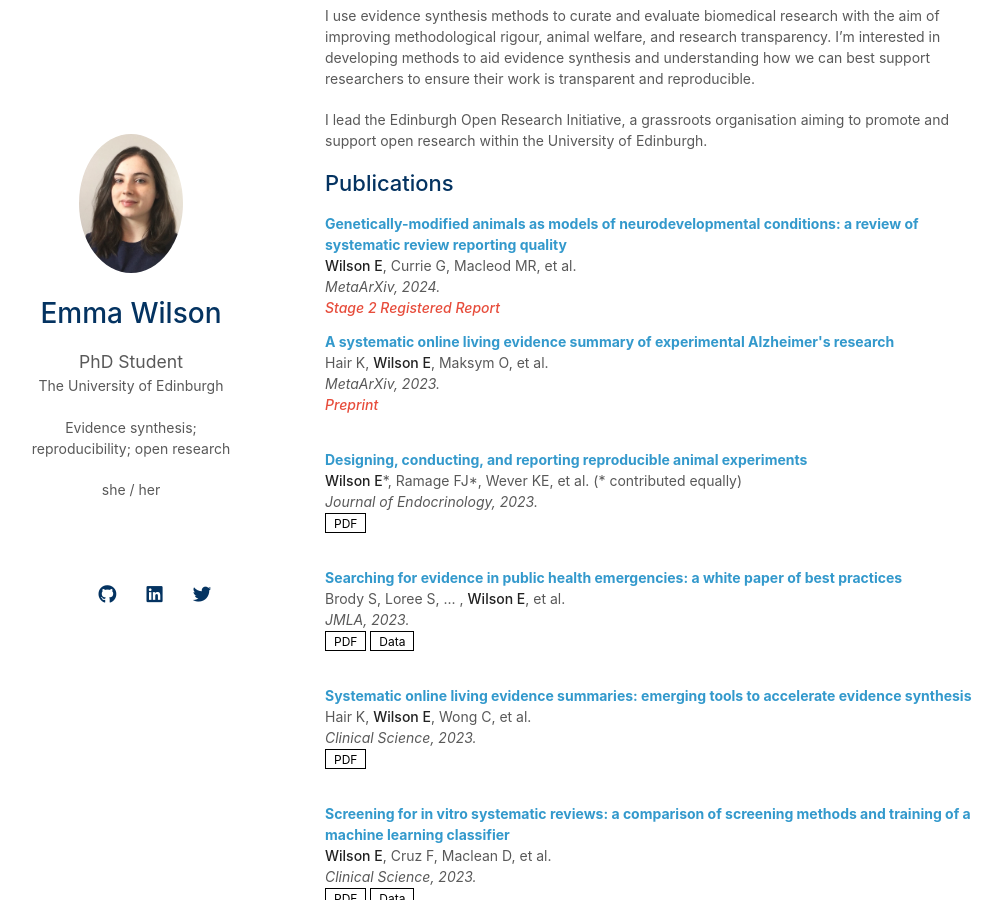
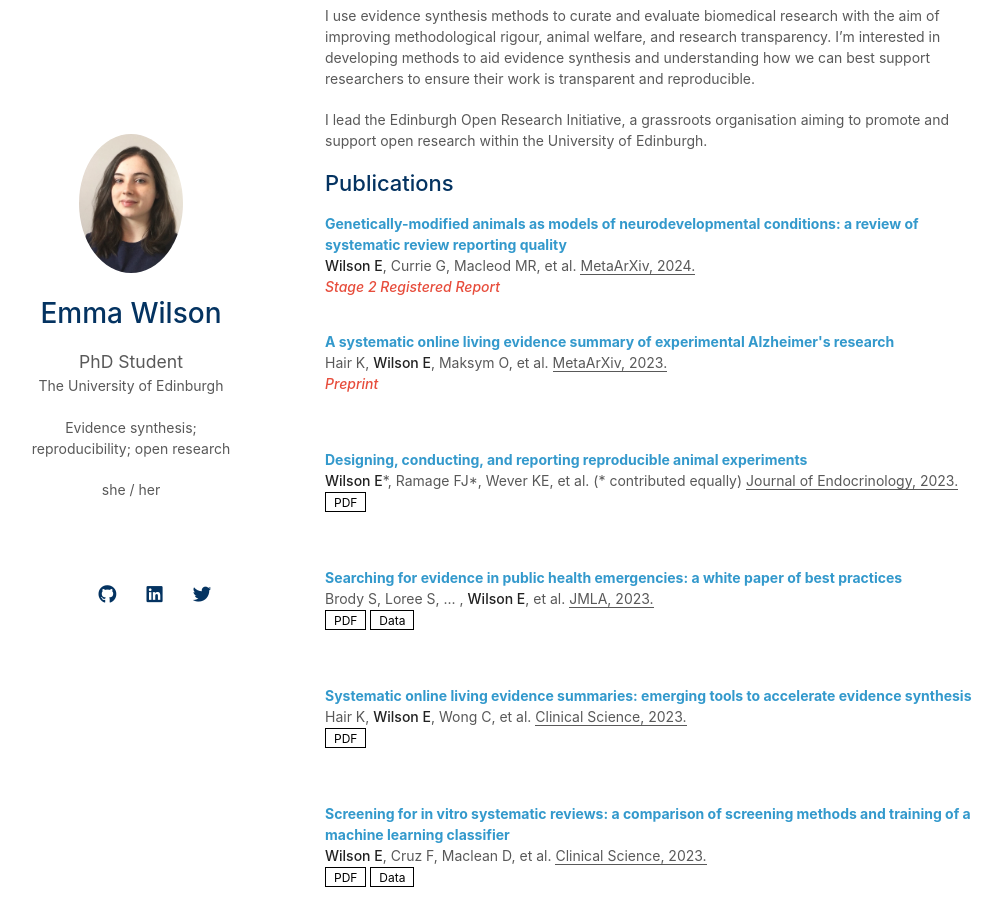
Before and after one commit to emma-wilson/emma-wilson.github.io, a Jekyll site: the page built from index.md, in a window 1280 px wide and 900 px high, scrolled down 334 px. Shown: the whole window, without its empty margins (145-1147 px from the left). Built offline with Jekyll 4.4.1, drawn with Linux system fonts in a browser that asks for light colours; nearby versions of some CDN libraries; comment, search, counter and statistics services are not loaded; a style sheet for code colours, icons or effects is not loaded; our own code applies the rules of GitHub Pages for plain Markdown files.

Commit message:
Authors and journal on same line

```diff
--- a/_includes/publications.md
+++ b/_includes/publications.md
@@ -9,8 +9,7 @@
 <li>
   <div class="col-sm-9" style="position: relative;padding-right: 50px;padding-left: 0px;">
       <div class="title"><a href="{{ link.doi }}">{{ link.title }}</a></div>
-      <div class="author">{{ link.authors }}</div>
-      <div class="periodical"><em>{{ link.journal }}</em>
+      <div class="author">{{ link.authors }} <em>{{ link.journal }}</em>
       </div>
     <div class="links">
       {% if link.pdf %}
```
